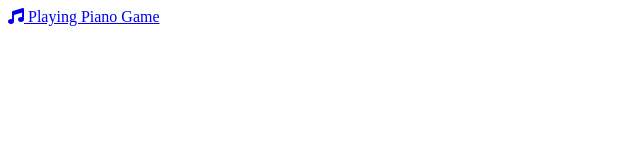
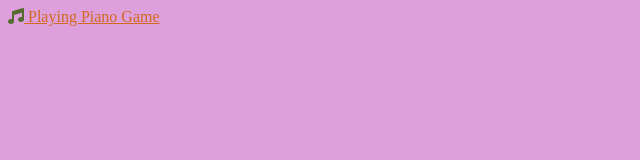
Before and after one commit to joanaroque/js-games, a plain HTML site: page index.html in a window 1280 px wide. Shown: the whole page, without its empty margins (0-640 px from the left). Drawn offline with Linux system fonts and the light colour scheme.

Commit message:
WIP styling

```diff
--- a/index.html
+++ b/index.html
@@ -6,7 +6,7 @@
     <title>JS Games</title>
     <link rel="shortcut icon" href="#">
     <script src="https://kit.fontawesome.com/c392cc1ef4.js" crossorigin="anonymous"></script>
-
+    <link rel="stylesheet" href="styles.css">
 </head>
 
 <body>
--- /dev/null
+++ b/styles.css
@@ -0,0 +1,11 @@
+body {
+    background-color: #dda0dd;
+}
+
+a {
+    color: #d2691e;
+  }
+
+i {
+    color: #556B2F;
+}
```
